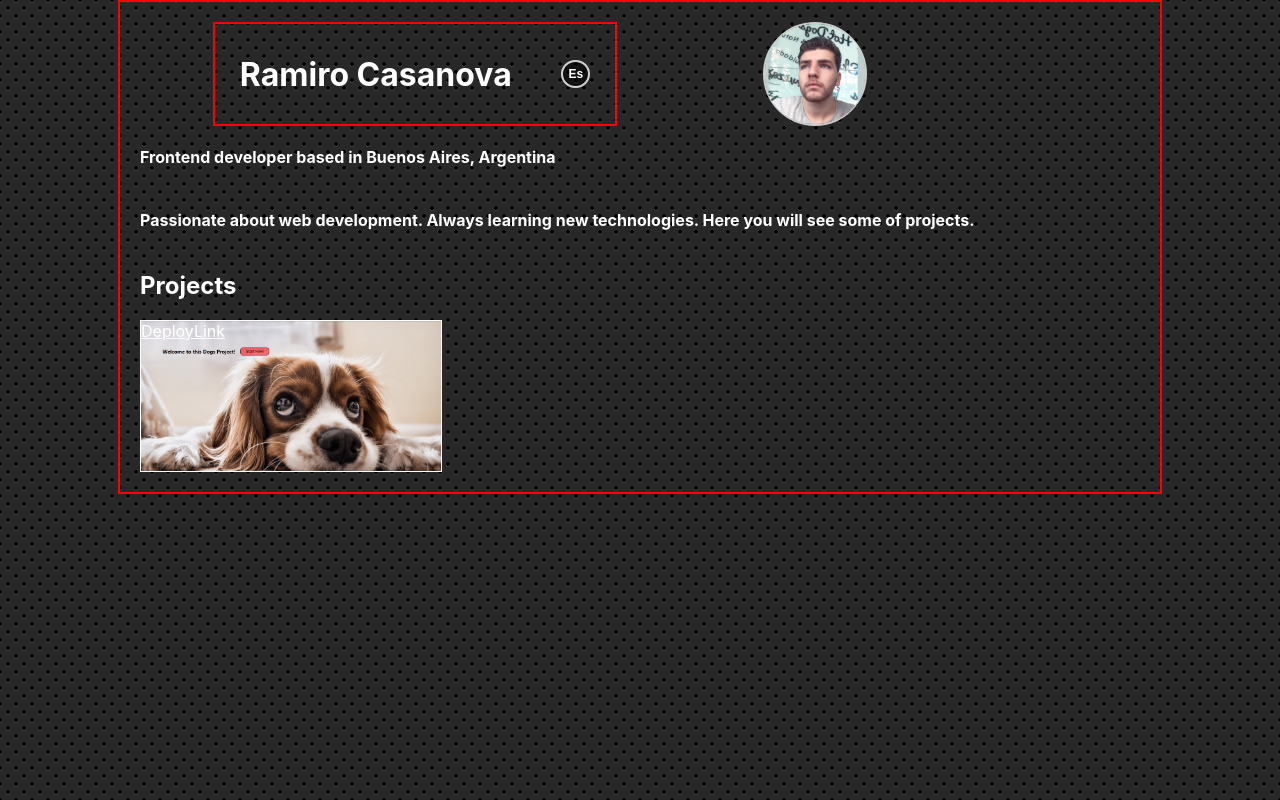
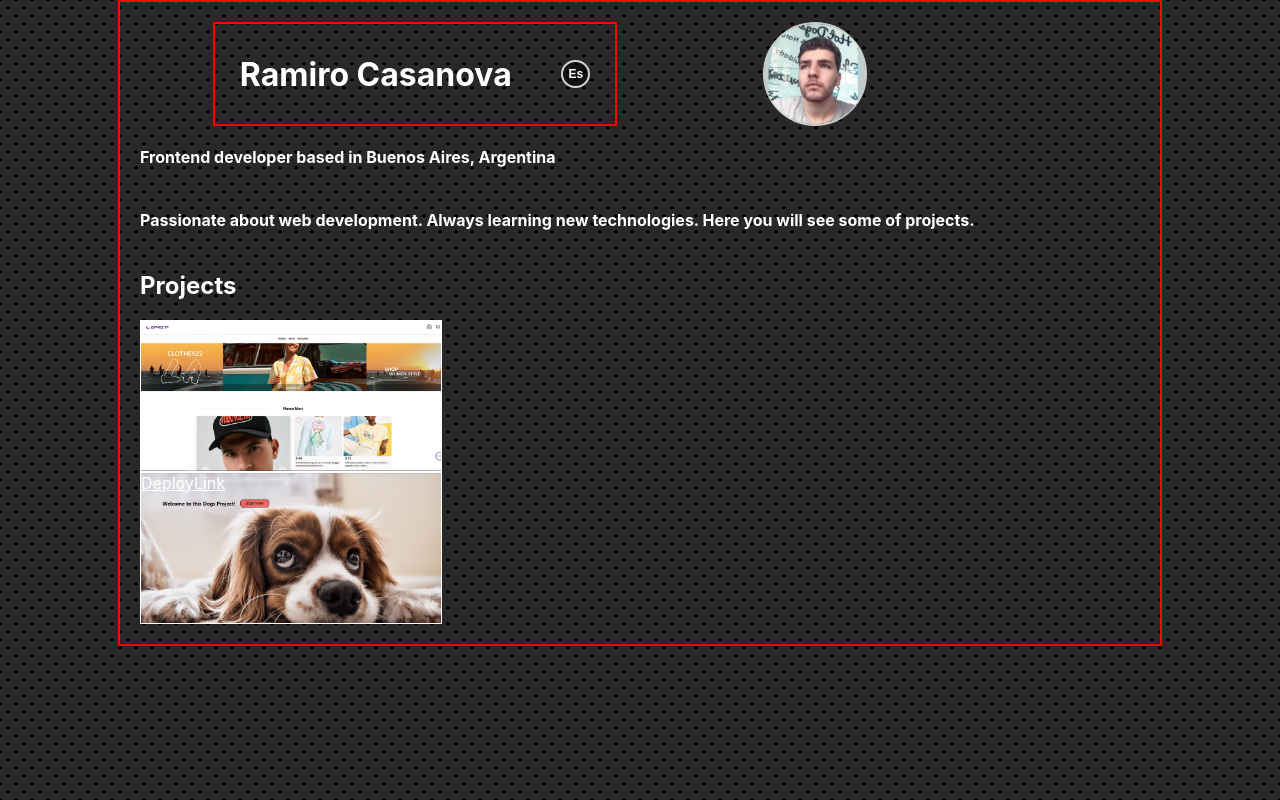
Before and after one commit to CasanovaRamiro/Portfolio, a React (Vite) app: page / in a window 1280 px wide. Built offline with nearby package versions, Linux system fonts and the light colour scheme.

Commit message:
Starting my Portfolio

```diff
--- a/src/Components/Cards/Cards.jsx
+++ b/src/Components/Cards/Cards.jsx
@@ -1,7 +1,11 @@
 import React from "react";
 import css from "./Cards.module.css";
-import image from '../Img/Captura-Dogs-App.png'
+import dogsImage from '../Img/Captura-Dogs-App.png'
+import ecommerceImage from '../Img/Captura-ecommerce.png'
 function Cards({ img, name, gitHubLink, deployLink }) {
+    let image
+    if(img === 'ecommerce'){image = ecommerceImage}
+    if(img === 'dogs'){image = dogsImage}
   return (
     <div className={css.container} style={{ backgroundImage: `url(${image})` }}>
       <div className={css.layout}>
--- a/src/Components/Cards/Cards.module.css
+++ b/src/Components/Cards/Cards.module.css
@@ -17,3 +17,9 @@
 .link{
     color: white
 }
+.cardContainer{
+    display: flex;
+    flex-direction: row;
+    flex-wrap: wrap;
+    justify-content: space-between;
+}
--- a/src/Components/Home/Home.jsx
+++ b/src/Components/Home/Home.jsx
@@ -1,16 +1,14 @@
 import React, {useState} from 'react'
 import css from './Home.module.css'
 import img from '../Img/gitgub-redonda.png'
-import ecommerceImg from './../Img/Captura-ecommerce.png'
-import dogImg from './../Img/Captura-Dogs-App.png'
 import Cards from '../Cards/Cards'
 
 
 function Home() {
-  const [projects] = useState({
-    ecommerce : {img:'Captura-ecommerce.png', name: 'Ecommerce-App', gitHubLink: '', deployLink:'https://clothes-22.vercel.app' },
-    dogs : {img: dogImg, name: 'Dogs-App', gitHubLink: '', deployLink:'https://dogs-lilac-nu.vercel.app' }
-  })
+  const [projects] = useState([
+    {img:'ecommerce', name: 'Ecommerce-App', gitHubLink: '', deployLink:'https://clothes-22.vercel.app' },
+    {img: 'dogs', name: 'Dogs-App', gitHubLink: '', deployLink:'https://dogs-lilac-nu.vercel.app' }
+  ])
   const [spanish] = useState({
     subTitle:'Frontend developer viviendo en Buenos Aires, Argentina',
     description:'Apasionado por el desarrollo web. Aprendizaje constante de nuevas tecnologías. Mas abajo podras ver algunos de mis proyectos.'
@@ -30,19 +28,21 @@ function Home() {
       <h4>{language === 'Es'?'Frontend developer based in Buenos Aires, Argentina': spanish.subTitle}</h4>
       <h4>{language === 'Es'?'Passionate about web development. Always learning new technologies. Here you will see some of projects.':spanish.description}</h4>
       <h2>{language === 'Es'?'Projects':'Proyectos'}</h2>
-      {/* <img src={ecommerceImg} alt="hola" /> */}
-      <Cards
-      img={projects.ecommerce.img}
-      name={projects.ecommerce.name}
-      gitHubLink={projects.ecommerce.gitHubLink}
-      deployLink={projects.ecommerce.deployLink}
-      />
-      {/* <Cards
-      img={projects.dogs.img}
-      name={projects.dogs.name}
-      gitHubLink={projects.dogs.gitHubLink}
-      deployLink={projects.dogs.deployLink}
-      /> */}
+
+  <div className={css.cardContainer}>
+    {projects.map(e=>{
+      return(
+        <Cards
+          key={e.name}
+          img={e.img}
+          name={e.name}
+          gitHubLink={e.gitHubLink}
+          deployLink={e.deployLink}
+        />
+      )
+    }) }
+
+  </div>
     </div>
   )
 }
```
